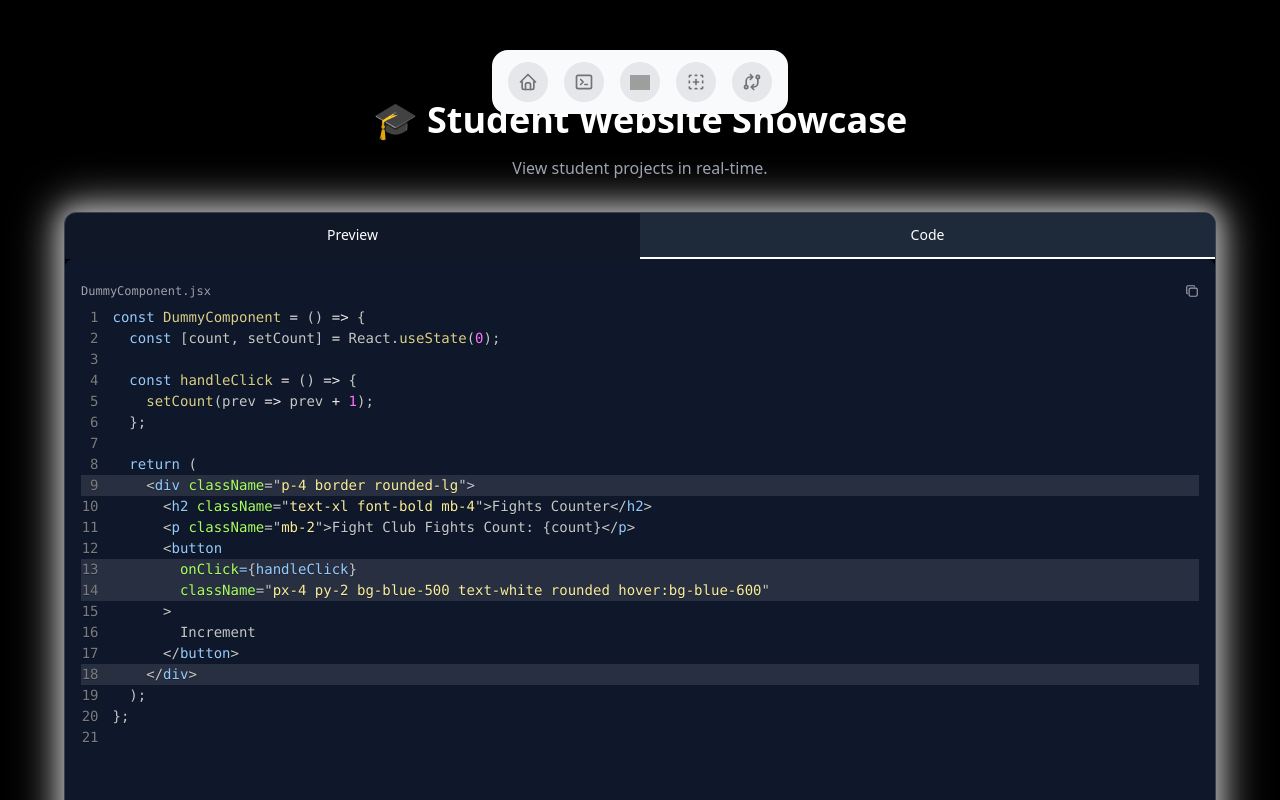
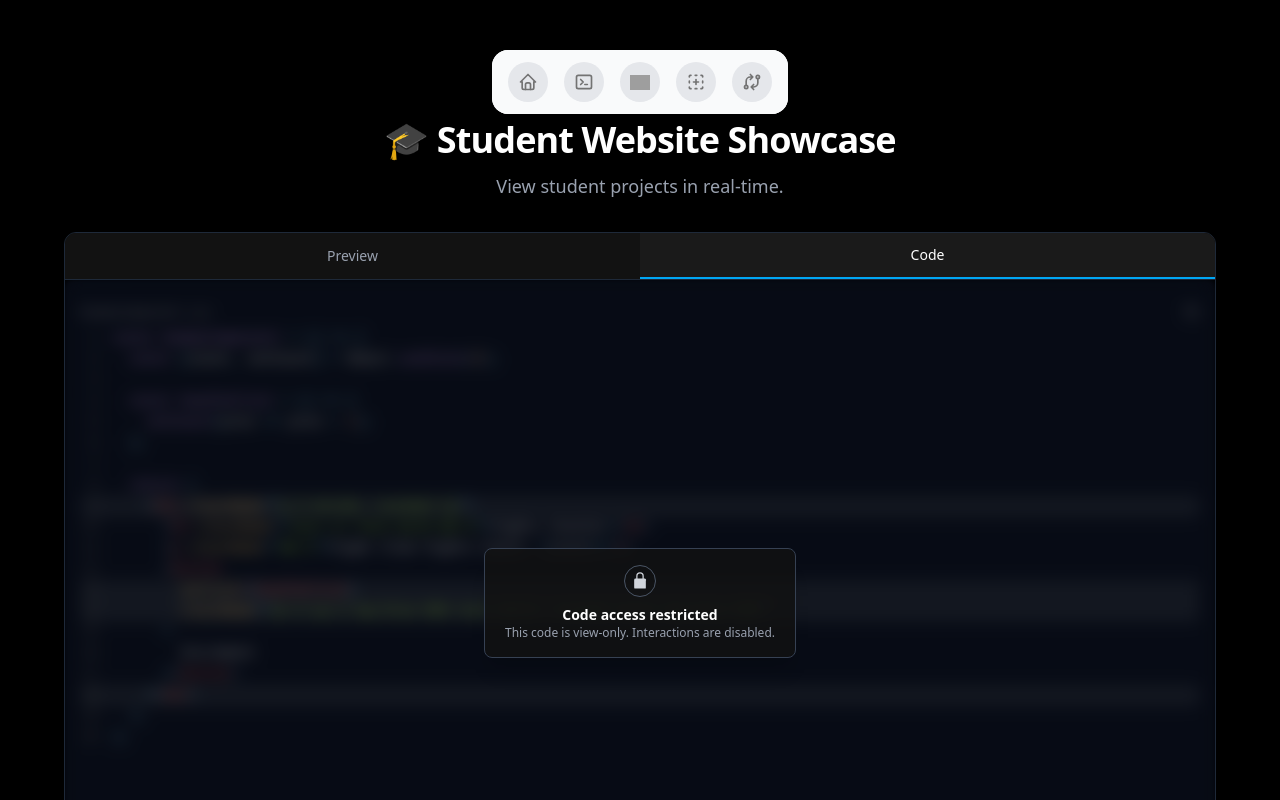
Before and after one commit to Asctoz/KidHub, a Next.js app in the folder kidhub/: page /decram in a window 1280 px wide. Both pictures are taken after a click on the button "Code". Shown: the top 800 px of the page. Built offline with nearby package versions, Linux system fonts and the light colour scheme; grey boxes are pictures that could not be loaded.

Commit message:
Added Navbar to Layout, routes are functional, feel free if you wanna make them dynamic; codeblock can be hidden/shown using the const [hideCode, sethideCode] = useState(true); in page.jsx for decram only cuz we no show shit to the shitty ass shitty face dads who finna come to us that day

```diff
--- a/kidhub/src/app/decram/page.jsx
+++ b/kidhub/src/app/decram/page.jsx
@@ -1,12 +1,14 @@
-'use client';
-import { useState } from 'react';
-import { CodeBlock } from '@/components/CodeBlock';
+"use client";
+import { useState } from "react";
+import { motion, AnimatePresence } from "framer-motion";
+import { CodeBlock } from "@/components/CodeBlock";
 import Navbar from "@/components/Navbar.jsx";
 
 export default function Home() {
-    const [tab, setTab] = useState('preview');
+  const [tab, setTab] = useState("preview");
+  const [hideCode, sethideCode] = useState(true);
 
-    const iframeUrl = 'https://example.com'; // replace with student URL
+  const iframeUrl = "https://decram.me";
   const code = `const DummyComponent = () => {
   const [count, setCount] = React.useState(0);
 
@@ -26,55 +28,70 @@ export default function Home() {
       </button>
     </div>
   );
-};
-`;
+};`;
 
   return (
     <>
       <Navbar />
       <main className="min-h-screen bg-black text-white px-4 py-5 flex flex-col items-center mt-20">
-            <h1 className="text-4xl font-bold mb-4">🎓 Student Website Showcase</h1>
-            <p className="text-gray-400 mb-8">View student projects in real-time.</p>
-            <div
-                className="w-full max-w-6xl bg-gray-900 border border-gray-700 rounded-xl overflow-hidden shadow-2xl relative"
-                style={{ boxShadow: '0 0 20px 5px rgba(255, 255, 255, 0.34), 0 0 40px 10px rgba(255, 255, 255, 0.57)' }}
-            >
-                {/* Purplish glow effect */}
-                <div className="absolute inset-0 -z-10 bg-gradient-radial from-purple-500 via-transparent to-transparent blur-2xl opacity-70 animate-pulse"></div>
+        <h1 className="text-4xl font-extrabold mt-5 mb-3 tracking-tight">
+          🎓 Student Website Showcase
+        </h1>
+        <p className="text-gray-400 mb-8 text-lg">
+          View student projects in real-time.
+        </p>
 
+        <div className="w-full max-w-6xl border border-gray-800 rounded-xl overflow-hidden relative bg-[#0e0e0e] shadow-lg">
           {/* Tabs */}
-                <div className="flex">
+          <div className="flex border-b border-gray-800 bg-[#121212]">
+            {["preview", "code"].map((id) => (
               <button
-                        onClick={() => setTab('preview')}
-                        className={`w-1/2 py-3 text-sm font-medium border-b-2 transition ${tab === 'preview'
-                            ? 'border-white bg-gray-800'
-                            : 'border-transparent hover:bg-gray-800'
+                key={id}
+                onClick={() => setTab(id)}
+                className={`w-1/2 py-3 text-sm font-medium transition-colors ${
+                  tab === id
+                    ? "text-white border-b-2 border-sky-500 bg-[#1a1a1a]"
+                    : "text-gray-400 hover:text-white hover:bg-[#1a1a1a]"
                 }`}
               >
-                        Preview
+                {id.charAt(0).toUpperCase() + id.slice(1)}
               </button>
-                    <button
-                        onClick={() => setTab('code')}
-                        className={`w-1/2 py-3 text-sm font-medium border-b-2 transition ${tab === 'code'
-                            ? 'border-white bg-gray-800'
-                            : 'border-transparent hover:bg-gray-800'
-                        }`}
-                    >
-                        Code
-                    </button>
+            ))}
           </div>
 
-                {/* Content */}
-                <div className="aspect-video bg-black flex flex-col">
-                    {tab === 'preview' ? (
+          {/* Animated content */}
+          <div className="aspect-video bg-black flex flex-col relative overflow-hidden">
+            <AnimatePresence mode="wait">
+              {tab === "preview" && (
+                <motion.div
+                  key="preview"
+                  initial={{ opacity: 0, y: 15 }}
+                  animate={{ opacity: 1, y: 0 }}
+                  exit={{ opacity: 0, y: -15 }}
+                  transition={{ duration: 0.35, ease: "easeInOut" }}
+                  className="w-full h-full" // Ensure motion.div takes full height
+                >
                   <iframe
                     src={iframeUrl}
                     className="w-full h-full"
                     loading="lazy"
                     title="Student Website"
                   />
-                    ) : (
-                        <div className="flex-1 overflow-auto">
+                </motion.div>
+              )}
+
+              {tab === "code" && (
+                <motion.div
+                  key="code"
+                  initial={{ opacity: 0, y: 15 }}
+                  animate={{ opacity: 1, y: 0 }}
+                  exit={{ opacity: 0, y: -15 }}
+                  transition={{ duration: 0.35, ease: "easeInOut" }}
+                  className="relative h-full"
+                >
+                  {hideCode ? (
+                    <>
+                      <div className="absolute inset-0 pointer-events-none select-none blur-[2px]">
                         <CodeBlock
                           language="jsx"
                           filename="DummyComponent.jsx"
@@ -82,16 +99,48 @@ export default function Home() {
                           code={code}
                         />
                       </div>
+                      <div className="absolute inset-0 flex items-center justify-center bg-black/50 backdrop-blur-sm">
+                        <div className="rounded-lg border border-gray-700 bg-[#121212]/80 px-5 py-4 text-center shadow-xl">
+                          <div className="mx-auto mb-2 h-8 w-8 rounded-full border border-gray-600 flex items-center justify-center">
+                            <svg
+                              xmlns="http://www.w3.org/2000/svg"
+                              viewBox="0 0 24 24"
+                              fill="currentColor"
+                              className="h-5 w-5 text-gray-300"
+                            >
+                              <path
+                                fillRule="evenodd"
+                                d="M12 1.5a4.5 4.5 0 00-4.5 4.5v3h-.75A1.75 1.75 0 005 10.75v8.5C5 20.664 5.336 21 5.75 21h12.5c.414 0 .75-.336.75-.75v-8.5A1.75 1.75 0 0017.25 9H16.5V6A4.5 4.5 0 0012 1.5zm-3 7.5V6a3 3 0 116 0v3H9z"
+                                clipRule="evenodd"
+                              />
+                            </svg>
+                          </div>
+                          <p className="text-sm font-semibold">
+                            Code access restricted
+                          </p>
+                          <p className="text-xs text-gray-400">
+                            This code is view-only. Interactions are disabled.
+                          </p>
+                        </div>
+                      </div>
+                    </>
+                  ) : (
+                    <CodeBlock code={code} language="jsx" />
                   )}
+                </motion.div>
+              )}
+            </AnimatePresence>
           </div>
 
           {/* Footer */}
-                <div className="p-4 flex justify-between items-center bg-gray-800 border-t border-gray-700">
-                    <span className="text-sm text-gray-400">by <strong className="text-white">Student Name</strong></span>
+          <div className="p-4 flex justify-between items-center bg-[#121212] border-t border-gray-800">
+            <span className="text-sm text-gray-400">
+              by <strong className="text-white">Student Name</strong>
+            </span>
             <a
               href={iframeUrl}
               target="_blank"
-                        className="bg-white text-black px-4 py-1 rounded hover:bg-gray-200 text-sm font-medium transition"
+              className="bg-sky-600 text-white px-4 py-1 rounded hover:bg-sky-500 text-sm font-medium transition"
             >
               Visit Site
             </a>
--- a/kidhub/src/app/layout.js
+++ b/kidhub/src/app/layout.js
@@ -1,5 +1,6 @@
 import { Geist, Geist_Mono, Roboto } from "next/font/google";
 import "./globals.css";
+import Navbar from "@/components/Navbar";
 
 // Configure Roboto font
 const roboto = Roboto({
@@ -18,13 +19,15 @@ const geistMono = Geist_Mono({
 
 export const metadata = {
   title: "KidHub",
-  description: "Kidhub is a website for Doon International School kids to display their work in a single webpage.",
+  description:
+    "Kidhub is a website for Doon International School kids to display their work in a single webpage.",
 };
 
 export default function RootLayout({ children }) {
   return (
     <html lang="en">
       <body className={`${roboto.variable} ${geistMono.variable} antialiased`}>
+        <Navbar />
         {children}
       </body>
     </html>
--- a/kidhub/src/components/CodeBlock.jsx
+++ b/kidhub/src/components/CodeBlock.jsx
@@ -1,7 +1,11 @@
 "use client";
 import React from "react";
 import { Prism as SyntaxHighlighter } from "react-syntax-highlighter";
-import { atomDark } from "react-syntax-highlighter/dist/cjs/styles/prism";
+import {
+  coldarkCold,
+  Mercury,
+  materialDark,
+} from "react-syntax-highlighter/dist/cjs/styles/prism";
 import { IconCheck, IconCopy } from "@tabler/icons-react";
 
 export const CodeBlock = ({
@@ -9,7 +13,7 @@ export const CodeBlock = ({
   filename,
   code,
   highlightLines = [],
-  tabs = []
+  tabs = [],
 }) => {
   const [copied, setCopied] = React.useState(false);
   const [activeTab, setActiveTab] = React.useState(0);
@@ -46,7 +50,8 @@ export const CodeBlock = ({
                   activeTab === index
                     ? "text-white"
                     : "text-zinc-400 hover:text-zinc-200"
-                }`}>
+                }`}
+              >
                 {tab.name}
               </button>
             ))}
@@ -57,7 +62,8 @@ export const CodeBlock = ({
             <div className="text-xs text-zinc-400">{filename}</div>
             <button
               onClick={copyToClipboard}
-              className="flex items-center gap-1 text-xs text-zinc-400 hover:text-zinc-200 transition-colors font-sans">
+              className="flex items-center gap-1 text-xs text-zinc-400 hover:text-zinc-200 transition-colors font-sans"
+            >
               {copied ? <IconCheck size={14} /> : <IconCopy size={14} />}
             </button>
           </div>
@@ -67,7 +73,7 @@ export const CodeBlock = ({
       <div className="flex-1 overflow-auto">
         <SyntaxHighlighter
           language={activeLanguage}
-          style={atomDark}
+          style={materialDark}
           customStyle={{
             margin: 0,
             padding: 0,
```
Lines whose indentation alone changed are shown as unchanged.
